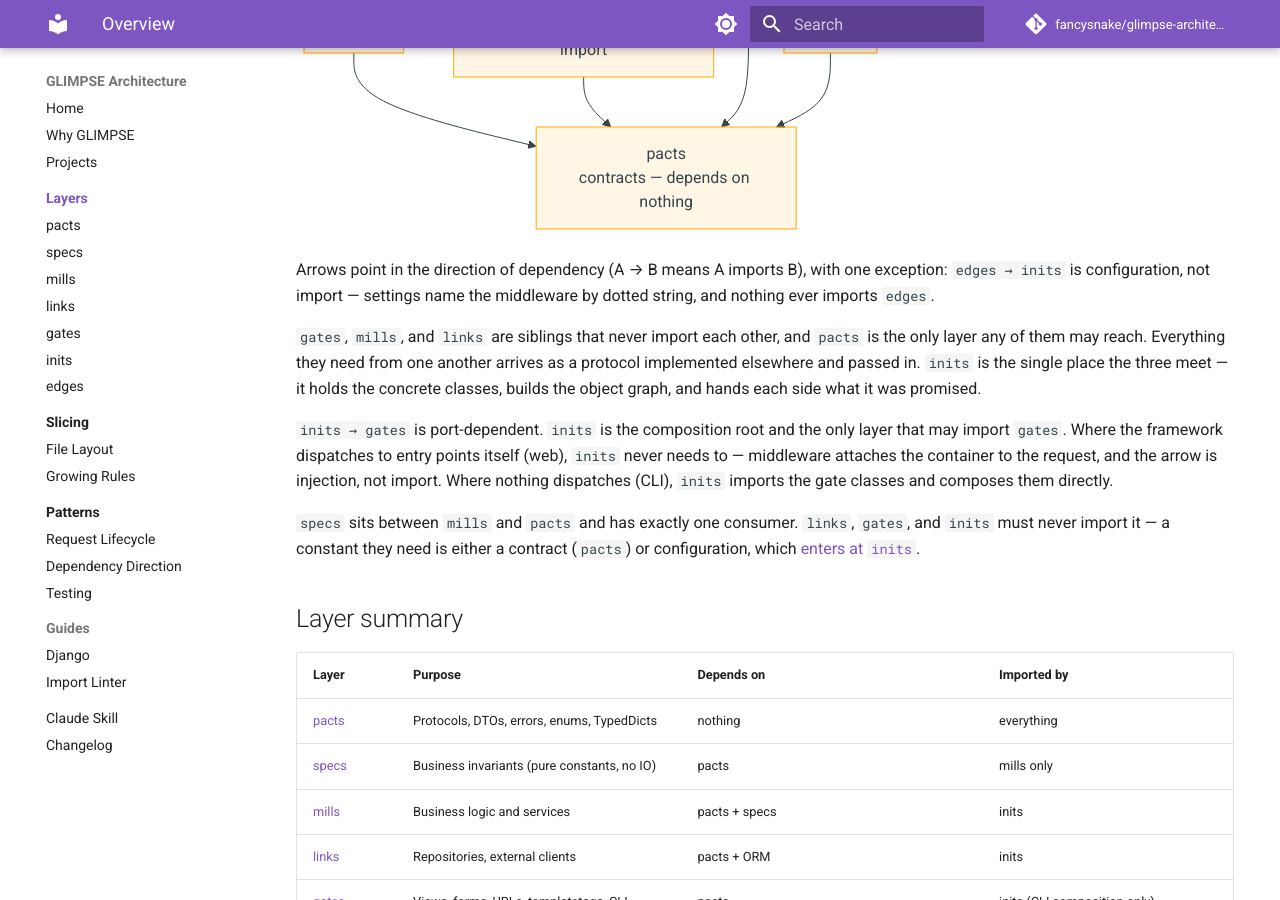
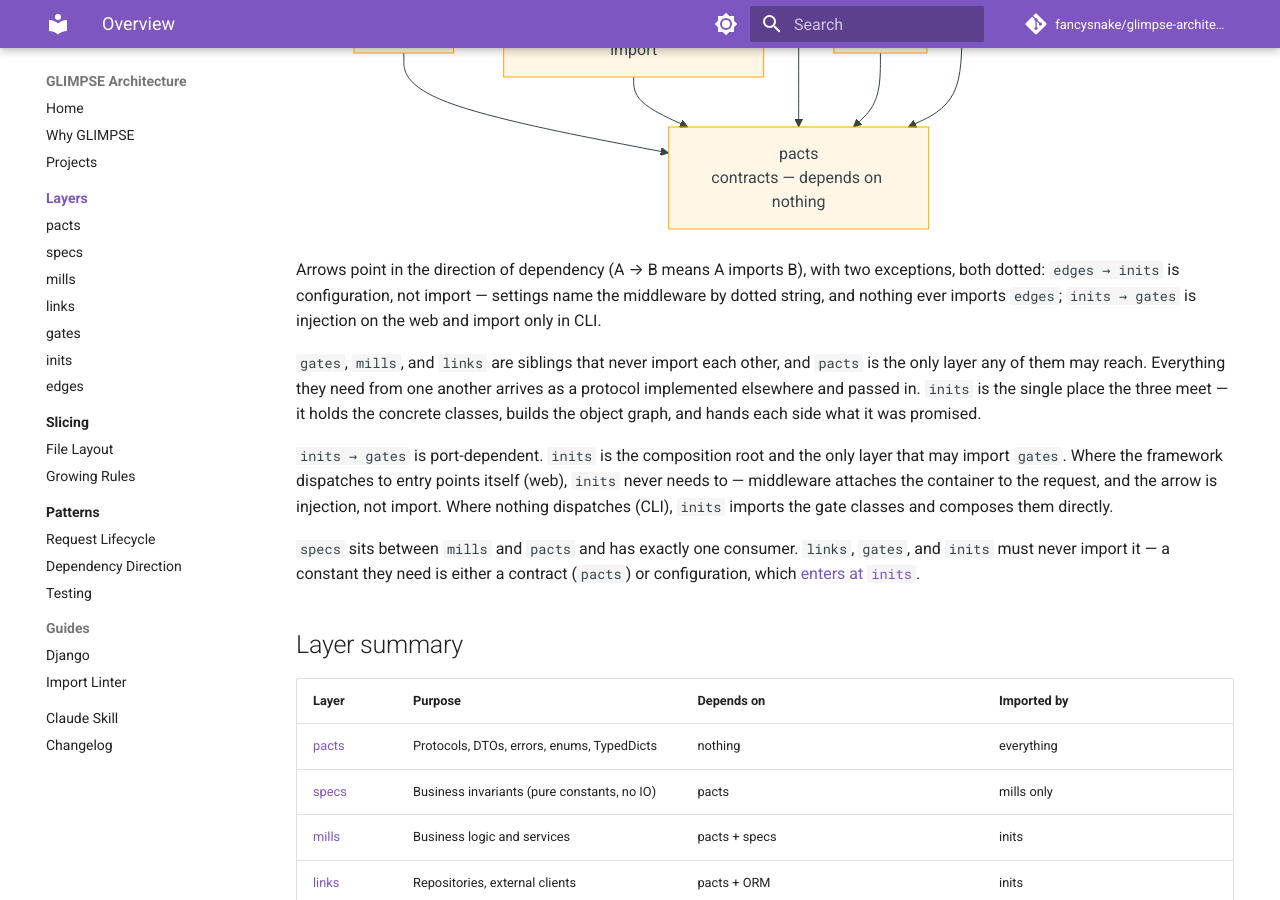
Before and after one commit to fancysnake/glimpse-architecture, an MkDocs documentation site: the page built from docs/layers/index.md, in a window 1280 px wide and 900 px high, scrolled down 833 px. Built offline with MkDocs 1.6.1 and Material for MkDocs 9.7.7, drawn with Linux system fonts in a browser that asks for light colours; comment, search, counter and statistics services are not loaded.

Commit message:
chore: act on the review triage

````diff
--- a/docs/layers/index.md
+++ b/docs/layers/index.md
@@ -13,14 +13,16 @@
     specs["specs<br/>invariants — only mills may import"]
     pacts["pacts<br/>contracts — depends on nothing"]
     edges -. "names inits in settings — string, not import" .-> inits
-    inits --> gates & mills & links
+    inits -. "injects (web) / imports (CLI)" .-> gates
+    inits --> mills & links
     mills --> specs
-    gates & mills & links & specs --> pacts
+    gates & mills & links & specs & inits --> pacts
 ```
 
 Arrows point in the direction of dependency (A → B means A imports B), with
-one exception: `edges → inits` is configuration, not import — settings name
-the middleware by dotted string, and nothing ever imports `edges`.
+two exceptions, both dotted: `edges → inits` is configuration, not import —
+settings name the middleware by dotted string, and nothing ever imports
+`edges`; `inits → gates` is injection on the web and import only in CLI.
 
 `gates`, `mills`, and `links` are siblings that never import each other, and
 `pacts` is the only layer any of them may reach. Everything they need from one
````
Also changed, not shown: docs/patterns/lifecycle.md (+2 -3 lines), .vekna.toml.
